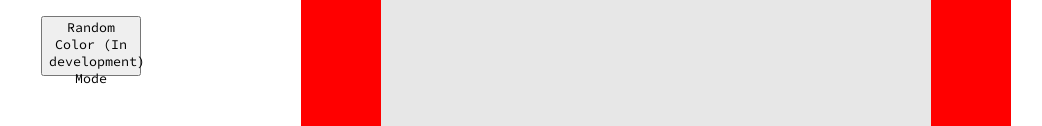
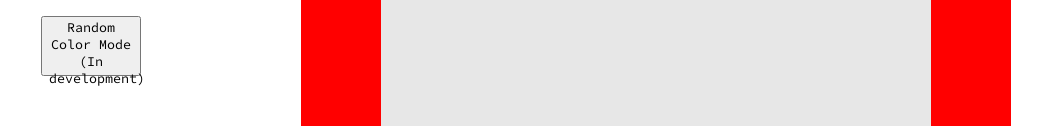
Before and after one commit to ct1559/top-etch-a-sketch, a plain HTML site: page index.html in a window 1280 px wide. Shown: the part 476-602 px from the top of the page, without its empty margins (119-1161 px from the left). Drawn offline with Linux system fonts and the light colour scheme.

Commit message:
Add note that random color mode is in development

```diff
--- a/index.html
+++ b/index.html
@@ -15,7 +15,7 @@
       <div><button id="clear-sketch">Clear Sketch</button></div>
       <div>
         <button id="random-colors">
-          Random <span id="color">Color (In development)</span> Mode
+          Random <span id="color">Color</span> Mode (In development)
         </button>
       </div>
     </div>
```
